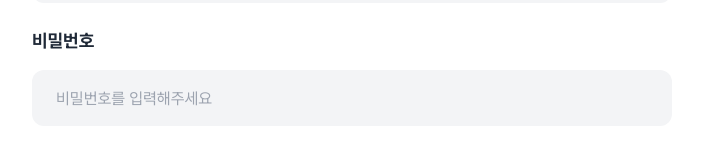
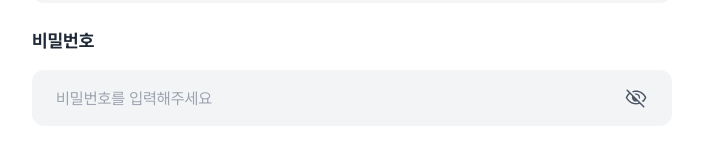
Before and after one commit to eomsung/4-sprint-mission-fe, a Next.js app: page /login in a window 1280 px wide. Shown: the part 358-506 px from the top of the page, without its empty margins (288-991 px from the left). Built offline with nearby package versions, Linux system fonts and the light colour scheme.

Commit message:
add visible button

```diff
--- a/app/(provider)/(auth)/_components/InputBox.jsx
+++ b/app/(provider)/(auth)/_components/InputBox.jsx
@@ -1,11 +1,24 @@
+"use client";
 import clsx from "clsx";
-import React from "react";
+import Image from "next/image";
+import React, { useEffect, useState } from "react";
+import visibilityOnIcon from "@/assets/svg/btn_visibility_on.svg";
+import visibilityOffIcon from "@/assets/svg/btn_visibility_off.svg";
 
 function InputBox({ userData, name, placeholder, title, errorMsg, ...props }) {
+  const isPassword = name === "password" || name === "passwordConfirmation";
+
+  const [passwordVisible, setPasswordVisible] = useState(!isPassword);
+
+  const handleTypeChange = () => {
+    setPasswordVisible(!passwordVisible);
+  };
+
   return (
     <div className="flex flex-col gap-2">
       <div className="flex flex-col md:gap-4 gap-2">
         <p className="font-bold md:text-[18px] text-[14px]">{title}</p>
+        <div className="relative">
           <input
             name={name}
             className={clsx(
@@ -14,13 +27,26 @@ function InputBox({ userData, name, placeholder, title, errorMsg, ...props }) {
             )}
             placeholder={placeholder}
             value={userData}
-          type={
-            name === "password" || name === "passwordConfirmation"
-              ? "password"
-              : "text"
-          }
+            type={passwordVisible === false ? "password" : "text"}
             {...props}
           />
+          {isPassword &&
+            (passwordVisible ? (
+              <Image
+                src={visibilityOnIcon}
+                alt="visibilityonicon"
+                onClick={handleTypeChange}
+                className="absolute top-1/2 right-6 -translate-y-1/2"
+              />
+            ) : (
+              <Image
+                src={visibilityOffIcon}
+                alt="visibilityofficon"
+                onClick={handleTypeChange}
+                className="absolute top-1/2 right-6 -translate-y-1/2"
+              />
+            ))}
+        </div>
       </div>
       {errorMsg && <div className="text-red pl-4">{errorMsg}</div>}
     </div>
```
Also changed, not shown: assets/svg/btn_visibility_off.svg (added), assets/svg/btn_visibility_on.svg (added). Lines whose indentation alone changed are shown as unchanged.
